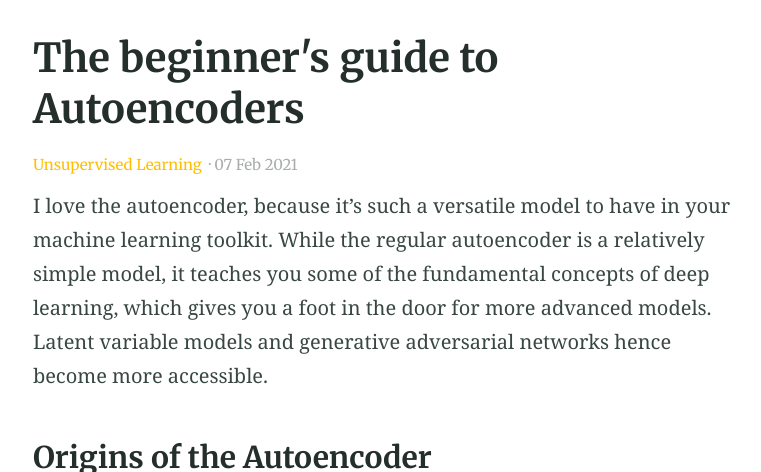
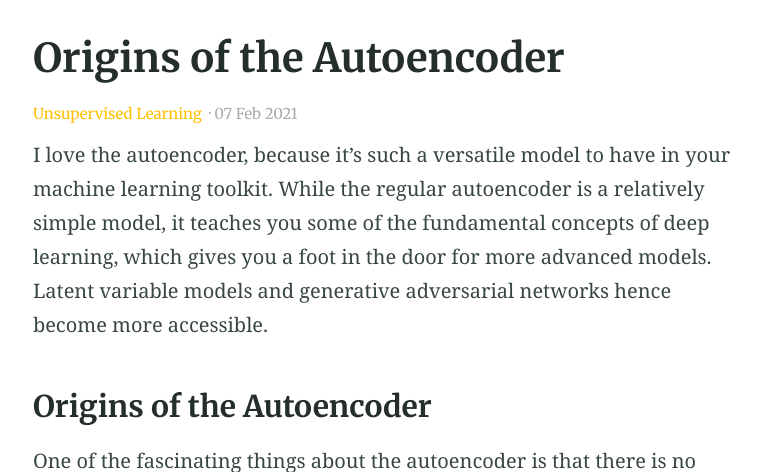
Before and after one commit to back2theprop/back2theprop, a Jekyll site: the page built from _posts/2021-02-07-the-beginner's-guide-to-autoencoders.md, in a window 1280 px wide and 900 px high, cut to the strip 428-900 px from the top of the window. Shown: the whole strip, without its empty margins (250-1011 px from the left). Built offline with Jekyll 4.4.1, drawn with Linux system fonts in a browser that asks for light colours.

Commit message:
Update 2021-02-07-the-beginner's-guide-to-autoencoders.md

```diff
--- a/_posts/2021-02-07-the-beginner's-guide-to-autoencoders.md
+++ b/_posts/2021-02-07-the-beginner's-guide-to-autoencoders.md
@@ -1,5 +1,5 @@
 ---
-title: The beginner's guide to Autoencoders
+title: Origins of the Autoencoder
 categories:
 - Unsupervised Learning
 excerpt: |
```
